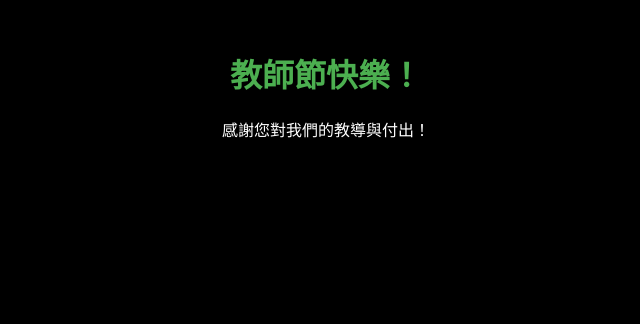
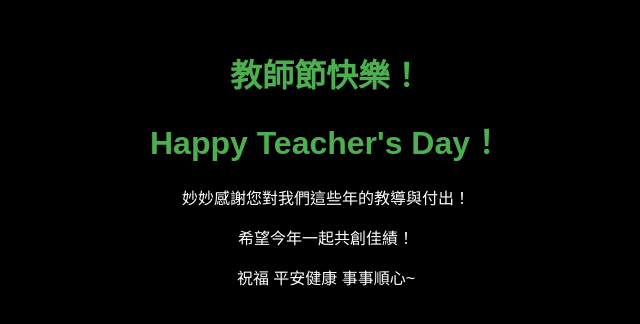
Before and after one commit to hsuanmiaochen/nthuwbt, a plain HTML site: page index.html in a window 1280 px wide. Shown: the whole page, without its empty margins (314-954 px from the left). Drawn offline with Linux system fonts and the light colour scheme.

Commit message:
Update index.html

```diff
--- a/index.html
+++ b/index.html
@@ -24,7 +24,10 @@
 </head>
 <body>
     <h1>教師節快樂！</h1>
-    <p>感謝您對我們的教導與付出！</p>
+    <h1>Happy Teacher's Day！</h1>
+    <p>妙妙感謝您對我們這些年的教導與付出！</p>
+    <p>希望今年一起共創佳績！</p>
+    <p>祝福 平安健康 事事順心~</p>
 
     <!-- 煙火動畫 -->
     <canvas id="fireworksCanvas"></canvas>
```
